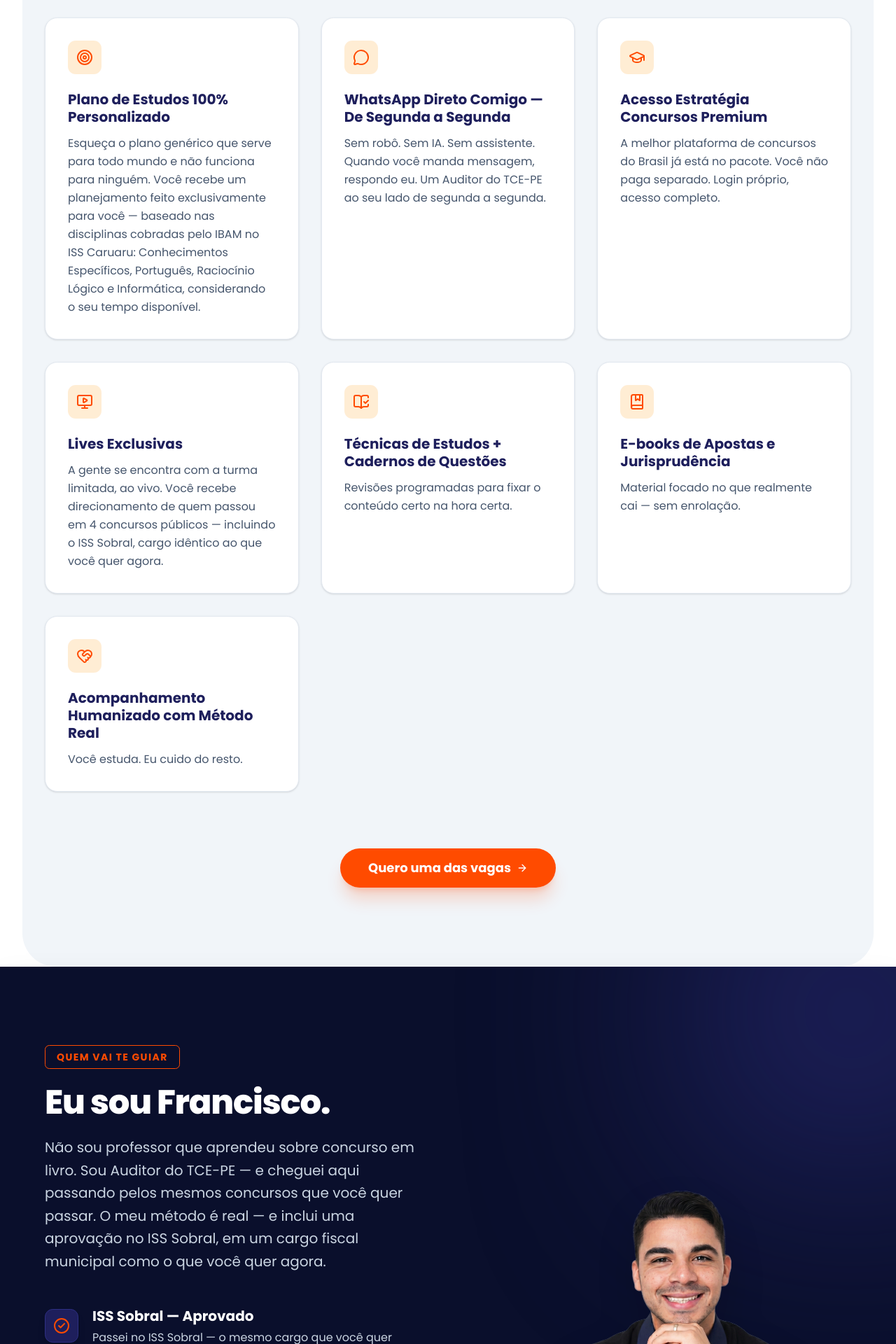
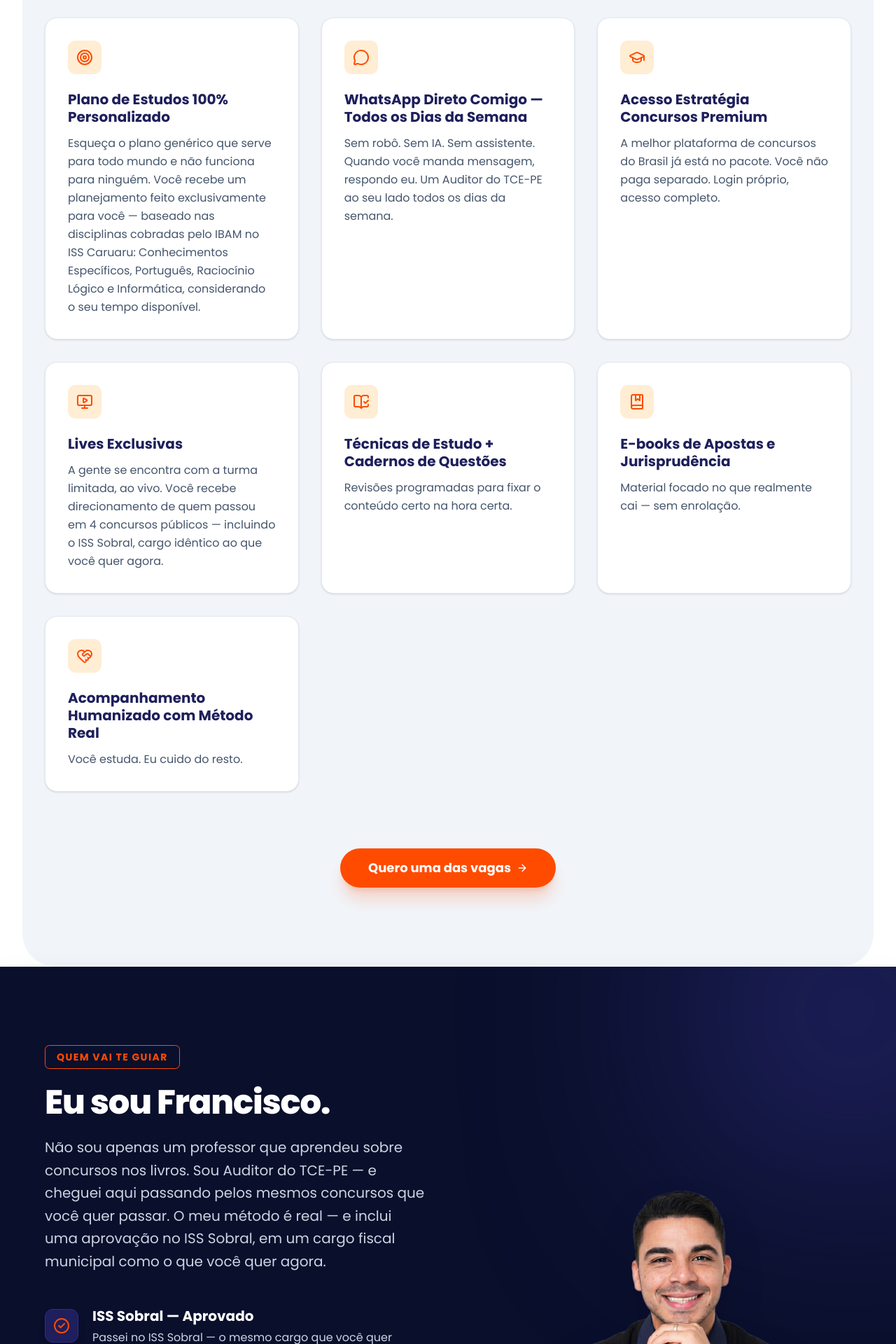
Before and after one commit to gabrielwanzeller/mentoria.cursos, a Next.js app: page /iss-caruaru in a window 1280 px wide. Shown: the part 2420-4340 px from the top of the page at 70% size. Built offline with nearby package versions, Linux system fonts and the light colour scheme.

Commit message:
fix: refine ISS Caruaru copy

```diff
--- a/src/app/iss-caruaru/page.tsx
+++ b/src/app/iss-caruaru/page.tsx
@@ -58,7 +58,7 @@ const faqs = [
     answer: "Dá — mas o relógio está correndo. A prova é em 29 de novembro. Quem começa agora estuda com método e chega preparado. Quem deixa para a última semana estuda no desespero. Comece hoje.",
   },
   {
-    question: "Consigo estudar sozinho.",
+    question: "Consigo estudar sozinho?",
     answer: "Talvez. Mas quanto tempo vai perder descobrindo o que funciona? Passei no ISS Sobral — o mesmo tipo de concurso — e em mais 3 concursos públicos. Coloco tudo isso na sua mão desde o primeiro dia.",
   },
   {
@@ -67,7 +67,7 @@ const faqs = [
   },
   {
     question: "O suporte é realmente personalizado?",
-    answer: "Quando você manda mensagem, respondo eu. Sem robô. Sem IA. Direto no seu WhatsApp, de segunda a segunda.",
+    answer: "Quando você manda mensagem, respondo eu. Sem robô. Sem IA. Direto no seu WhatsApp, todos os dias da semana.",
   },
   {
     question: "O valor é elevado?",
@@ -117,9 +117,9 @@ const offerings = [
   },
   {
     icon: MessageCircle,
-    title: "WhatsApp Direto Comigo — De Segunda a Segunda",
+    title: "WhatsApp Direto Comigo — Todos os Dias da Semana",
     description:
-      "Sem robô. Sem IA. Sem assistente. Quando você manda mensagem, respondo eu. Um Auditor do TCE-PE ao seu lado de segunda a segunda.",
+      "Sem robô. Sem IA. Sem assistente. Quando você manda mensagem, respondo eu. Um Auditor do TCE-PE ao seu lado todos os dias da semana.",
     bonus: false,
   },
   {
@@ -138,7 +138,7 @@ const offerings = [
   },
   {
     icon: BookOpenCheck,
-    title: "Técnicas de Estudos + Cadernos de Questões",
+    title: "Técnicas de Estudo + Cadernos de Questões",
     description: "Revisões programadas para fixar o conteúdo certo na hora certa.",
     bonus: false,
   },
@@ -334,7 +334,7 @@ export default function IssCaruaruPage() {
                 Eu sou Francisco.
               </h2>
               <p className="text-slate-300 text-lg md:text-xl leading-relaxed">
-                Não sou professor que aprendeu sobre concurso em livro. Sou Auditor do TCE-PE — e cheguei
+                Não sou apenas um professor que aprendeu sobre concursos nos livros. Sou Auditor do TCE-PE — e cheguei
                 aqui passando pelos mesmos concursos que você quer passar. O meu método é real — e inclui uma aprovação no ISS Sobral, em um cargo fiscal municipal como o que você quer agora.
               </p>
 
```
